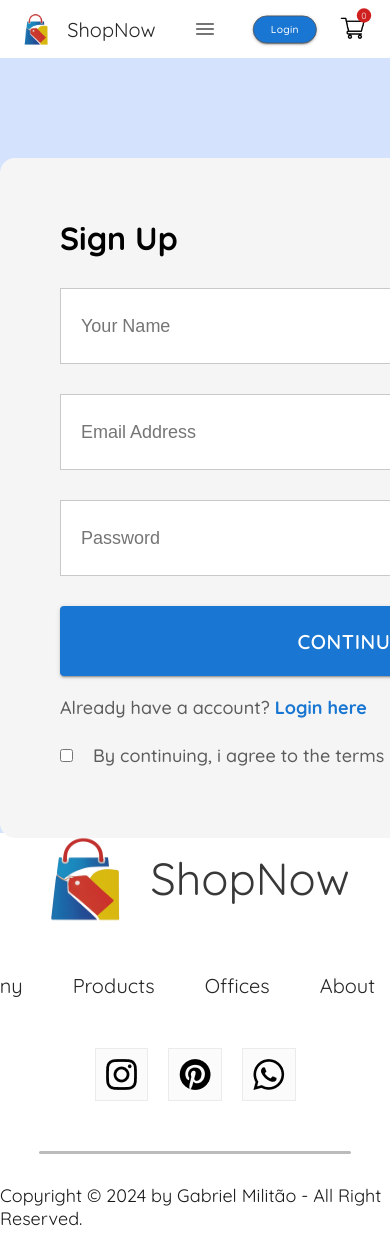
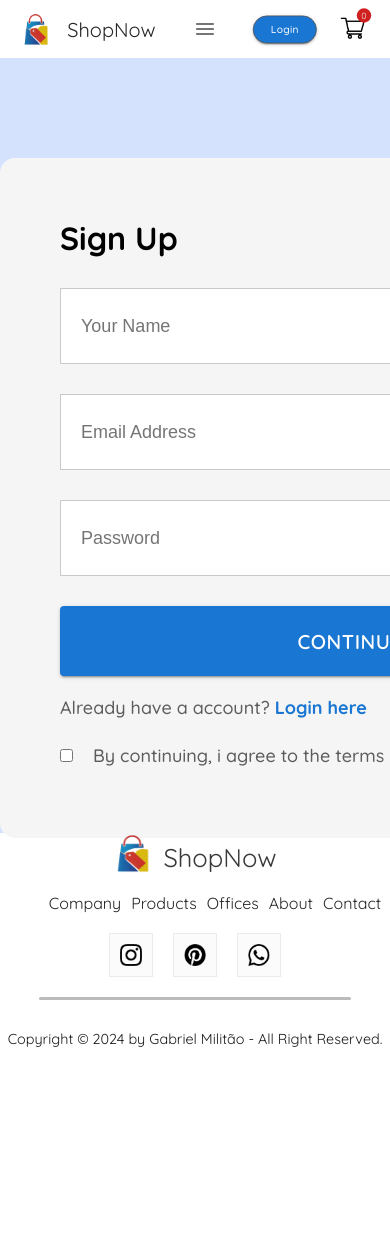
Before and after one commit to gabrielmilitaosantos/ShopNow, a React (Create React App) app in the folder frontend/: page /login in a window 390 px wide. Shown: the top 1260 px of the page. After the commit the page ends 1078 px from the top, so only its background shows below. Built offline with nearby package versions, Linux system fonts and the light colour scheme.

Commit message:
Create responsivity for Footer

```diff
--- a/frontend/src/Components/Footer/Footer.css
+++ b/frontend/src/Components/Footer/Footer.css
@@ -14,7 +14,7 @@
 
 .footer-logo p {
     color: #383838;
-    font-size: 45px;
+    font-size: 3rem;
     font-weight: 400;
 }
 
@@ -28,7 +28,7 @@
     list-style: none;
     gap: 50px;
     color: #252525;
-    font-size: 20px;
+    font-size: 1.3rem;
 }
 
 .footer-links li {
@@ -55,7 +55,7 @@
     width: 100%;
     margin-bottom: 30px;
     color: #1a1a1a;
-    font-size: 18px;
+    font-size: 1.1rem;
 }
 
 .footer-copyright hr {
@@ -65,3 +65,36 @@
     border-radius: 10px;
     background: #bbbbbb;
 }
+
+@media(max-width: 800px) {
+    .footer {
+        gap: 20px;
+    }
+
+    .footer-logo {
+        gap: 10px;
+        align-items: end;
+    }
+
+    .footer-logo img {
+        width: 40px;
+        height: 40px;
+    }
+
+    .footer-logo p {
+        font-size: 1.6rem;
+    }
+
+    .footer-links {
+        font-size: 1rem;
+        gap: 10px;
+    }
+
+    .footer-social-icon img {
+        width: 22px;
+    }
+
+    .footer-copyright {
+        font-size: .9rem;
+    }
+}
```
